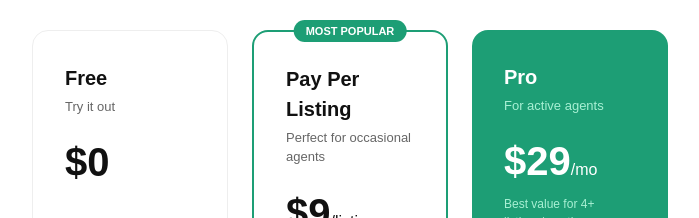
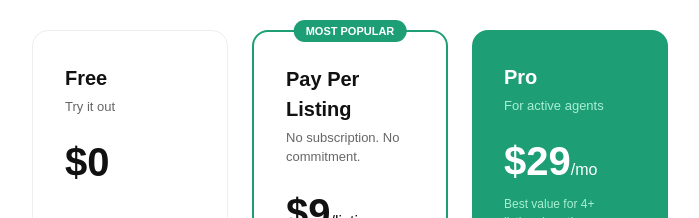
Before and after one commit to APD013/listing-whisperer, a Next.js app: page / in a window 1280 px wide. Shown: the part 3680-3898 px from the top of the page, without its empty margins (290-989 px from the left). Built offline with nearby package versions, Linux system fonts and the light colour scheme.

Commit message:
Update pay per listing tagline

```diff
--- a/src/app/page.tsx
+++ b/src/app/page.tsx
@@ -226,7 +226,7 @@ export default function Home() {
               MOST POPULAR
             </div>
             <h3 style={{fontSize:'20px',fontWeight:'600',marginBottom:'4px'}}>Pay Per Listing</h3>
-            <p style={{color:'#666',fontSize:'13px',marginBottom:'1rem'}}>Perfect for occasional agents</p>
+            <p style={{color:'#666',fontSize:'13px',marginBottom:'1rem'}}>No subscription. No commitment.</p>
             <p style={{fontSize:'2.5rem',fontWeight:'700',marginBottom:'4px'}}>$9<span style={{fontSize:'16px',fontWeight:'400'}}>/listing</span></p>
             <p style={{fontSize:'12px',color:'#999',marginBottom:'1.5rem'}}>No subscription needed</p>
             <ul style={{fontSize:'14px',color:'#555',lineHeight:'2.2',paddingLeft:'0',listStyle:'none',marginBottom:'1.5rem'}}>
```
